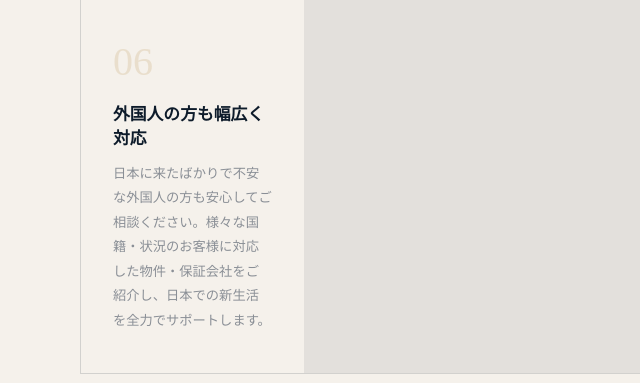
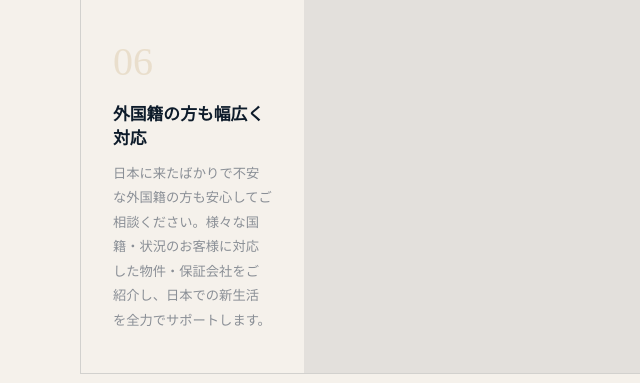
Before and after one commit to billionasset-heyajuku/.com, a plain HTML site: page index.html in a window 1280 px wide. Shown: the part 1460-1843 px from the top of the page, 0-640 px from the left. Drawn offline with Linux system fonts and the light colour scheme; a script that the page names is missing.

Commit message:
Update index.html

```diff
--- a/index.html
+++ b/index.html
@@ -230,8 +230,8 @@ footer { background: #080f17; padding: 2rem 5rem; display: flex; justify-content
     </div>
     <div class="feature-card">
       <span class="feature-num">06</span>
-      <h3 class="feature-title">外国人の方も幅広く対応</h3>
-      <p class="feature-desc">日本に来たばかりで不安な外国人の方も安心してご相談ください。様々な国籍・状況のお客様に対応した物件・保証会社をご紹介し、日本での新生活を全力でサポートします。</p>
+      <h3 class="feature-title">外国籍の方も幅広く対応</h3>
+      <p class="feature-desc">日本に来たばかりで不安な外国籍の方も安心してご相談ください。様々な国籍・状況のお客様に対応した物件・保証会社をご紹介し、日本での新生活を全力でサポートします。</p>
     </div>
   </div>
 </section>
```
